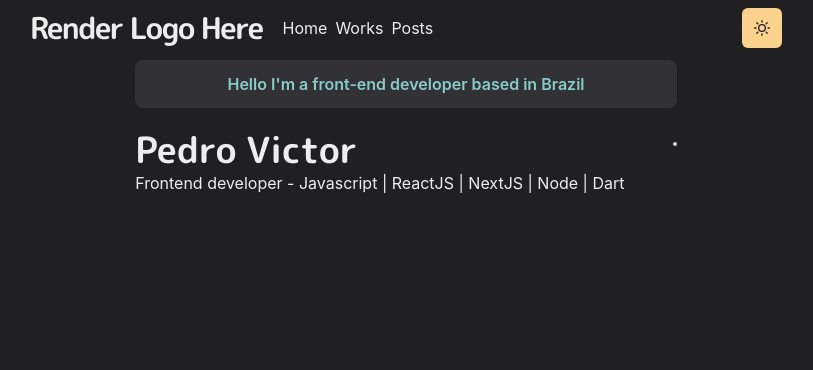
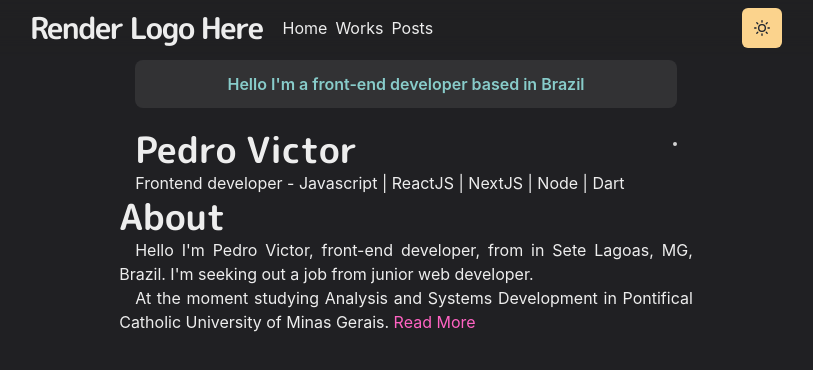
Before and after one commit to PedroVictor022/frontend-portifolio, a Next.js app: page / in a window 1280 px wide. Shown: the top 370 px of the page, without its empty margins (234-1047 px from the left). Built offline with nearby package versions, Linux system fonts and the light colour scheme; no server answers.

Commit message:
Paragraph component

```diff
--- a/components/Layout/header/index.js
+++ b/components/Layout/header/index.js
@@ -1,7 +1,6 @@
 /* eslint-disable jsx-a11y/alt-text */
 import { Box, Container, Flex, Heading, useColorModeValue, Image, Text } from "@chakra-ui/react";
 import React, { memo, useEffect, useState } from "react";
-import Section from "../section/section";
 
 function Header() {
    const [avatar, setAvatar] = useState();
@@ -22,8 +21,8 @@ function Header() {
       <React.Fragment>
          <Container pt="10">
             <Box
-               bg={useColorModeValue("whiteAlpha.500", "whiteAlpha.200")}
-               color={useColorModeValue("blackAlpha.800", "glassTeal")}
+               bg={useColorModeValue("red.500", "whiteAlpha.200")}
+               color={useColorModeValue("white", "glassTeal")}
                fontWeight="semibold"
                p={3}
                mb={5}
@@ -46,11 +45,6 @@ function Header() {
                   <Image borderColor="whiteAlpha.800" borderWidth={2} borderStyle="solid" maxWidth={{base: '100px', md: '120px'}} display="inline-block" borderRadius="full" src={avatar}/>
                </Box>
             </Box>
-
-            <Section delay={0.1}>
-               <Heading as="h3" variant="section-title"></Heading>
-            </Section>
-
          </Container>
       </React.Fragment>
    )
--- /dev/null
+++ b/components/Layout/paragraph.js
@@ -0,0 +1,8 @@
+import styled from "@emotion/styled";
+
+const Paragraph = styled.p`
+   text-align:justify;
+   text-indent: 1em;
+`
+
+export default Paragraph;
--- a/components/Utils/NextLink.js
+++ b/components/Utils/NextLink.js
@@ -1,8 +1,9 @@
 import NextLink from "next/link";
+import { useColorModeValue } from "@chakra-ui/react";
 
 const Link = ({ children, href, ...props}) => {
    return (
-      <NextLink href={href} {...props}>
+      <NextLink href={href} {...props} color={useColorModeValue()}>
          {children}
       </NextLink>
    )
--- a/pages/index.js
+++ b/pages/index.js
@@ -1,13 +1,35 @@
-import { Container, Heading } from "@chakra-ui/react";
+import { ChevronRightIcon } from "@chakra-ui/icons";
+import { Box, Button, Container, Heading, Link, useColorModeValue } from "@chakra-ui/react";
 import React from "react";
 import Header from "../components/Layout/header";
+import Paragraph from "../components/Layout/paragraph";
 import Section from "../components/Layout/section/section";
+import NextLink from "../components/Utils/NextLink";
+
 export default function HomeApp() {
   return (
     <Container>
       <Header />
-      <Section delay={0.8}>
-
+      <Section delay={1}>
+        <Heading>About</Heading>
+        <Paragraph>Hello I&apos;m Pedro Victor, front-end developer, from in Sete Lagoas, MG, Brazil. I&apos;m seeking out a job from junior web developer. </Paragraph>
+        <Paragraph>At the moment studying Analysis and Systems Development in Pontifical Catholic University of Minas Gerais.{' '}
+          <NextLink href="/about">
+            <Link>Read More</Link>
+          </NextLink>
+        </Paragraph>
+      </Section>
+      <Section delay={10}>
+        <Heading>Projects</Heading>
+        <Paragraph>
+          Here my projects
+        </Paragraph>
+        <Box align="center" my={4}>
+          {/* PROJETOS */}
+          <NextLink href="/projects">
+            <Button rightIcon={<ChevronRightIcon />} colorScheme={useColorModeValue('red', 'green')}>My Projects</Button>
+          </NextLink>
+        </Box>
       </Section>
     </Container>
   )
```
Also changed, not shown: components/Layout/section/section.js (+9 -8 lines).
